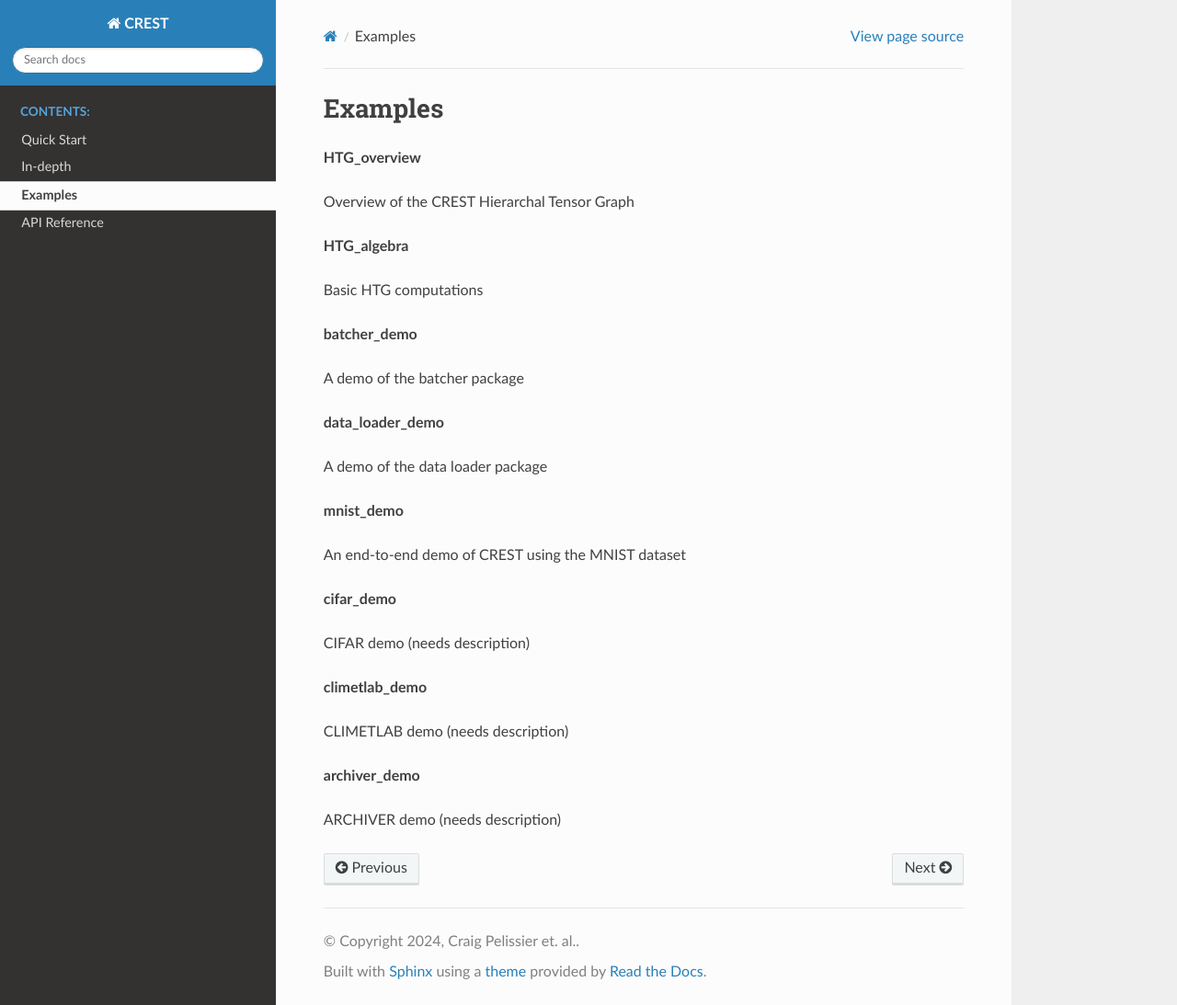
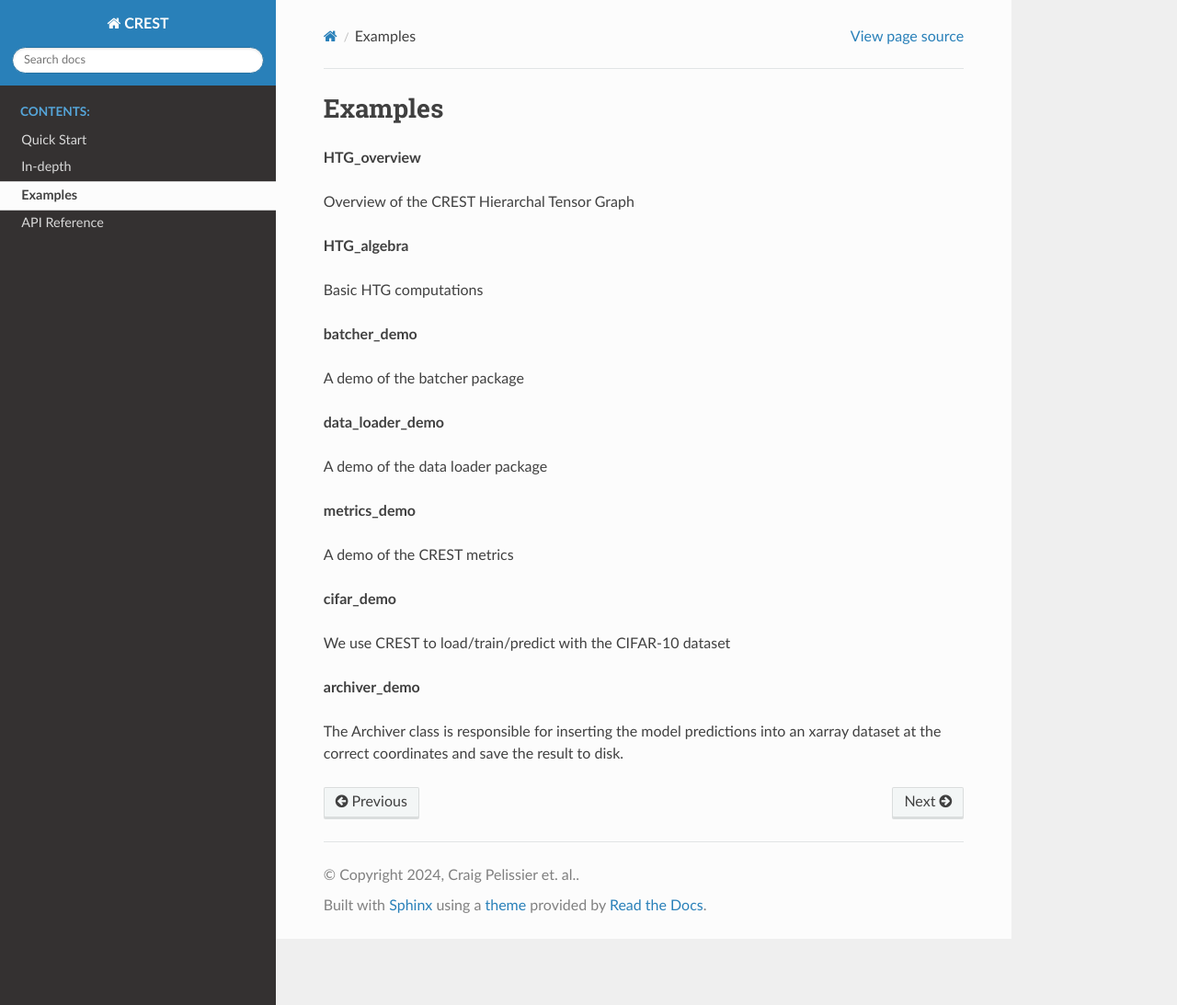
Before and after one commit to terrahydro-esdt/crest, a Sphinx documentation site: the page built from docs/examples/index.rst, in a window 1280 px wide and 1093 px high. Shown: the whole window at 92% size. Built offline with Sphinx 7.4.7 and the Read the Docs theme 2.0.0, drawn with Linux system fonts in a browser that asks for light colours; pages that are not in the unit, such as notebooks, are missing from menus.

Commit message:
Update notebooks

```diff
--- a/docs/examples/index.rst
+++ b/docs/examples/index.rst
@@ -17,21 +17,18 @@ A demo of the batcher package
 
 A demo of the data loader package
 
-| **mnist_demo**
+| **metrics_demo**
 
-An end-to-end demo of CREST using the MNIST dataset
+A demo of the CREST metrics
+
 
 | **cifar_demo**
 
-CIFAR demo (needs description)
-
-| **climetlab_demo**
-
-CLIMETLAB demo (needs description)
+We use CREST to load/train/predict with the CIFAR-10 dataset
 
 | **archiver_demo**
 
-ARCHIVER demo (needs description)
+The Archiver class is responsible for inserting the model predictions into an xarray dataset at the correct coordinates and save the result to disk.
 
 .. toctree::
    :maxdepth: 1
@@ -41,7 +38,7 @@ ARCHIVER demo (needs description)
    HTG_algebra
    batcher_demo
    data_loader_demo
-   mnist_demo
+   metrics_demo
    cifar_demo
-   climetlab_demo
    archiver_demo
+   soil_moisture_demo
```
Also changed, not shown: 10 other files.
